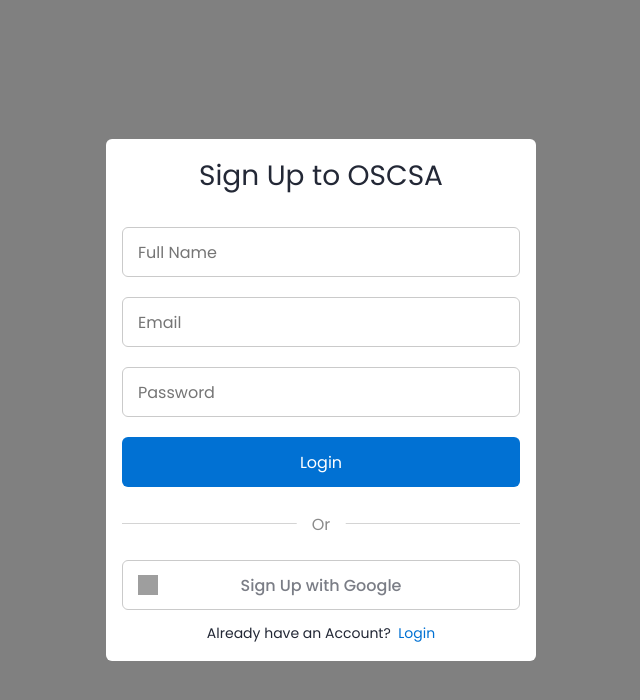
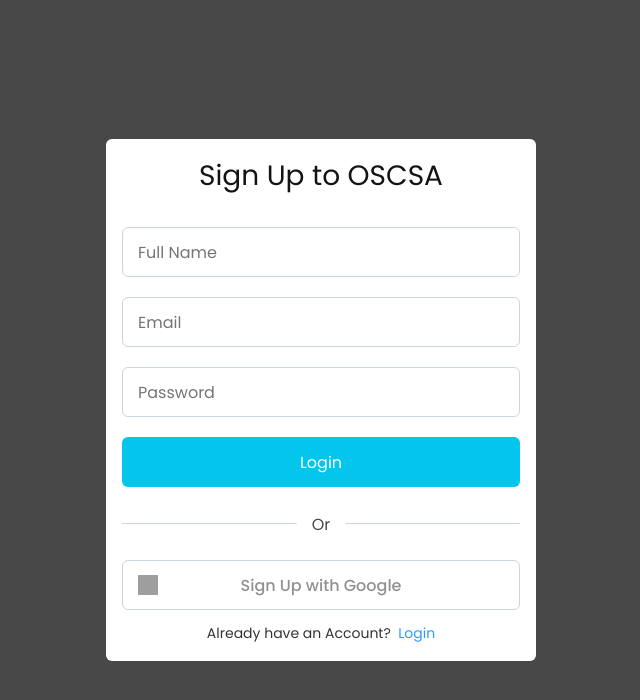
Before and after one commit to Open-Science-Community-Saudi-Arabia/MOOCs, a React (Vite) app in the folder Frontend/: page /signup in a window 1280 px wide. Shown: the top 700 px of the page, without its empty margins (319-959 px from the left). Built offline with nearby package versions, Linux system fonts and the light colour scheme; grey boxes are pictures that could not be loaded.

Commit message:
Set up color variables and types to ensure color consistency

```diff
--- a/Frontend/src/GlobalStyles.css
+++ b/Frontend/src/GlobalStyles.css
@@ -1,3 +1,14 @@
+:root{
+    --black-20: rgb(20, 20, 20);
+    --gray-52: rgb(52, 52, 52);
+    --gray-72: rgb(72, 72, 72);
+    --gray-203: rgb(203, 213, 225);
+    --white-248: rgb(248,250,252);
+    --white-255: rgb(255, 255, 255);
+    --skyblue-190: hsl(190, 97%, 47%);
+    --darkblue-245: hsl(245, 95%, 22%);
+    --blue-208: hsl(208, 97%, 58%);
+}
 * {
     margin: 0;
     padding: 0;
--- a/Frontend/src/pages/login/login.css
+++ b/Frontend/src/pages/login/login.css
@@ -1,13 +1,23 @@
 /* Google Fonts - Poppins */
-@import url("https://fonts.googleapis.com/css2?family=Poppins:wght@300;400;500;600&display=swap");
-
+@import url('https://fonts.googleapis.com/css2?family=Poppins:wght@300;400;500;600&display=swap');
+:root{
+    --black-20: rgb(20, 20, 20);
+    --gray-52: rgb(52, 52, 52);
+    --gray-72: rgb(72, 72, 72);
+    --gray-203: rgb(203, 213, 225);
+    --white-255: rgb(255, 255, 255);
+    --white-248: rgb(248, 250, 252);
+    --skyblue-190: hsl(190, 97%, 47%);
+    --darkblue-245: hsl(245, 95%, 22%);
+    --blue-208: hsl(208, 97%, 58%);
+}
 .container {
     height: 100vh;
     width: 100%;
     display: flex;
     align-items: center;
     justify-content: center;
-    background-color: #4070f4;
+    background-color: var(--blue-208);
     column-gap: 30px;
 }
 
@@ -16,7 +26,7 @@
     width: 80%;
     padding: 30px;
     border-radius: 6px;
-    background: #fff;
+    background: var(--white-255);
 }
 
 .form.signup {
@@ -40,7 +50,7 @@
 
 header {
     font-size: 28px;
-    color: #232836;
+    color: var(--skyblue-190);
     text-align: center;
 }
 
@@ -69,7 +79,7 @@ form {
 .field input {
     outline: none;
     padding: 0 15px;
-    border: 1px solid#CACACA;
+    border: 1px solid var(--gray-203);
 }
 
 .field input:focus {
@@ -82,20 +92,20 @@ form {
     right: 10px;
     transform: translateY(-50%);
     font-size: 18px;
-    color: #8b8b8b;
+    color: var(--gray-72);
     cursor: pointer;
     padding: 5px;
 }
 
 .field button {
-    color: #fff;
-    background-color: #0171d3;
+    color: var(--white-255);
+    background-color: var(--skyblue-190);
     transition: all 0.3s ease;
     cursor: pointer;
 }
 
 .field button:hover {
-    background-color: #016dcb;
+    background-color: var(--blue-208);
 }
 
 .form-link {
@@ -111,7 +121,7 @@ form {
 }
 
 .form a {
-    color: #0171d3;
+    color: var(--blue-208);
     text-decoration: none;
 }
 
@@ -124,17 +134,17 @@ form {
     height: 1px;
     width: 100%;
     margin: 36px 0;
-    background-color: #d4d4d4;
+    background-color: var(--gray-203);
 }
 
 .line::before {
-    content: "Or";
+    content: 'Or';
     position: absolute;
     top: 50%;
     left: 50%;
     transform: translate(-50%, -50%);
-    background-color: #fff;
-    color: #8b8b8b;
+    background-color: var(--white-255);
+    color: var(--gray-72);
     padding: 0 15px;
 }
 
@@ -145,20 +155,20 @@ form {
 }
 
 a.facebook {
-    color: #fff;
-    background-color: #4267b2;
+    color: var(--white-255);
+    background-color: var(--blue-208);
 }
 
 a.facebook .facebook-icon {
     height: 30px;
     width: 30px;
-    color: #0171d3;
+    color: var(--skyblue-190);
     font-size: 20px;
     border-radius: 50%;
     display: flex;
     align-items: center;
     justify-content: center;
-    background-color: #fff;
+    background-color: var(--white-255);
 }
 
 .facebook-icon,
@@ -176,17 +186,18 @@ img.google-img {
 }
 
 a.google {
-    border: 1px solid #cacaca;
+    border: 1px solid var(--gray-203);
 }
 
 a.google span {
     font-weight: 500;
     opacity: 0.6;
-    color: #232836;
+    color: var(--gray-72);
 }
 
 @media screen and (max-width: 400px) {
     .form {
         padding: 20px 10px;
     }
+
 }
--- a/Frontend/src/pages/signup/signup.css
+++ b/Frontend/src/pages/signup/signup.css
@@ -1,13 +1,23 @@
 /* Google Fonts - Poppins */
 @import url("https://fonts.googleapis.com/css2?family=Poppins:wght@300;400;500;600&display=swap");
-
+:root{
+    --black-20: rgb(20, 20, 20);
+    --gray-52: rgb(52, 52, 52);
+    --gray-72: rgb(72, 72, 72);
+    --gray-203: rgb(203, 213, 225);
+    --white-255: rgb(255, 255, 255);
+    --white-248: rgb(248, 250, 252);
+    --skyblue-190: hsl(190, 97%, 47%);
+    --darkblue-245: hsl(245, 95%, 22%);
+    --blue-208: hsl(208, 97%, 58%);
+}
 .container {
     height: 100vh;
     width: 100%;
     display: flex;
     align-items: center;
     justify-content: center;
-    background-color: rgb(128, 128, 128);
+    background-color: var(--gray-72);
     column-gap: 30px;
 }
 
@@ -16,7 +26,7 @@
     width: 80%;
     padding: 30px;
     border-radius: 6px;
-    background: #fff;
+    background: var(--white-255);
 }
 
 .form.signup {
@@ -40,7 +50,7 @@
 
 header {
     font-size: 28px;
-    color: #232836;
+    color: var(--black-20);
     text-align: center;
 }
 
@@ -69,7 +79,7 @@ form {
 .field input {
     outline: none;
     padding: 0 15px;
-    border: 1px solid#CACACA;
+    border: 1px solid var(--gray-203);
 }
 
 .field input:focus {
@@ -82,20 +92,20 @@ form {
     right: 10px;
     transform: translateY(-50%);
     font-size: 18px;
-    color: #8b8b8b;
+    color: var(--gray-72);
     cursor: pointer;
     padding: 5px;
 }
 
 .field button {
-    color: #fff;
-    background-color: #0171d3;
+    color: var(--white-255);
+    background-color: var(--skyblue-190);
     transition: all 0.3s ease;
     cursor: pointer;
 }
 
 .field button:hover {
-    background-color: #1c4466;
+    background-color: var(--blue-208);
 }
 
 .form-link {
@@ -107,11 +117,11 @@ form {
 .form-link a {
     font-size: 14px;
     font-weight: 400;
-    color: #232836;
+    color: var(--gray-52);
 }
 
 .form a {
-    color: #0171d3;
+    color: var(--blue-208);
     text-decoration: none;
 }
 
@@ -124,7 +134,7 @@ form {
     height: 1px;
     width: 100%;
     margin: 36px 0;
-    background-color: #d4d4d4;
+    background-color: var(--gray-203);
 }
 
 .line::before {
@@ -133,8 +143,8 @@ form {
     top: 50%;
     left: 50%;
     transform: translate(-50%, -50%);
-    background-color: #fff;
-    color: #8b8b8b;
+    background-color: var(--white-255);
+    color: var(--gray-72);
     padding: 0 15px;
 }
 
@@ -145,20 +155,20 @@ form {
 }
 
 a.facebook {
-    color: #fff;
-    background-color: #4267b2;
+    color: var(--white-255);
+    background-color: var(--blue-208);
 }
 
 a.facebook .facebook-icon {
     height: 30px;
     width: 30px;
-    color: #0171d3;
+    color: var(--skyblue-190);
     font-size: 20px;
     border-radius: 50%;
     display: flex;
     align-items: center;
     justify-content: center;
-    background-color: #fff;
+    background-color: var(--white-255);
 }
 
 .facebook-icon,
@@ -176,13 +186,13 @@ img.google-img {
 }
 
 a.google {
-    border: 1px solid #cacaca;
+    border: 1px solid var(--gray-203);
 }
 
 a.google span {
     font-weight: 500;
     opacity: 0.6;
-    color: #232836;
+    color: var(--gray-72);
 }
 
 @media screen and (max-width: 400px) {
```
